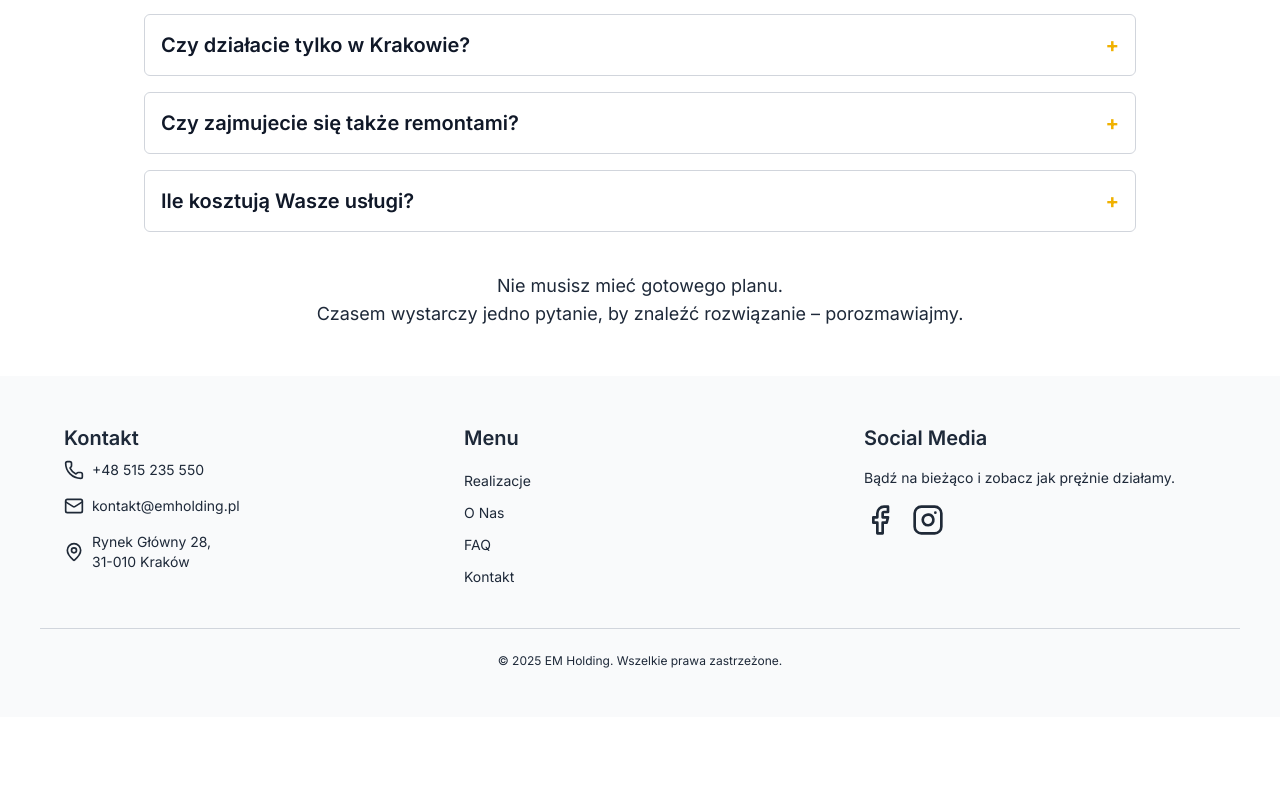
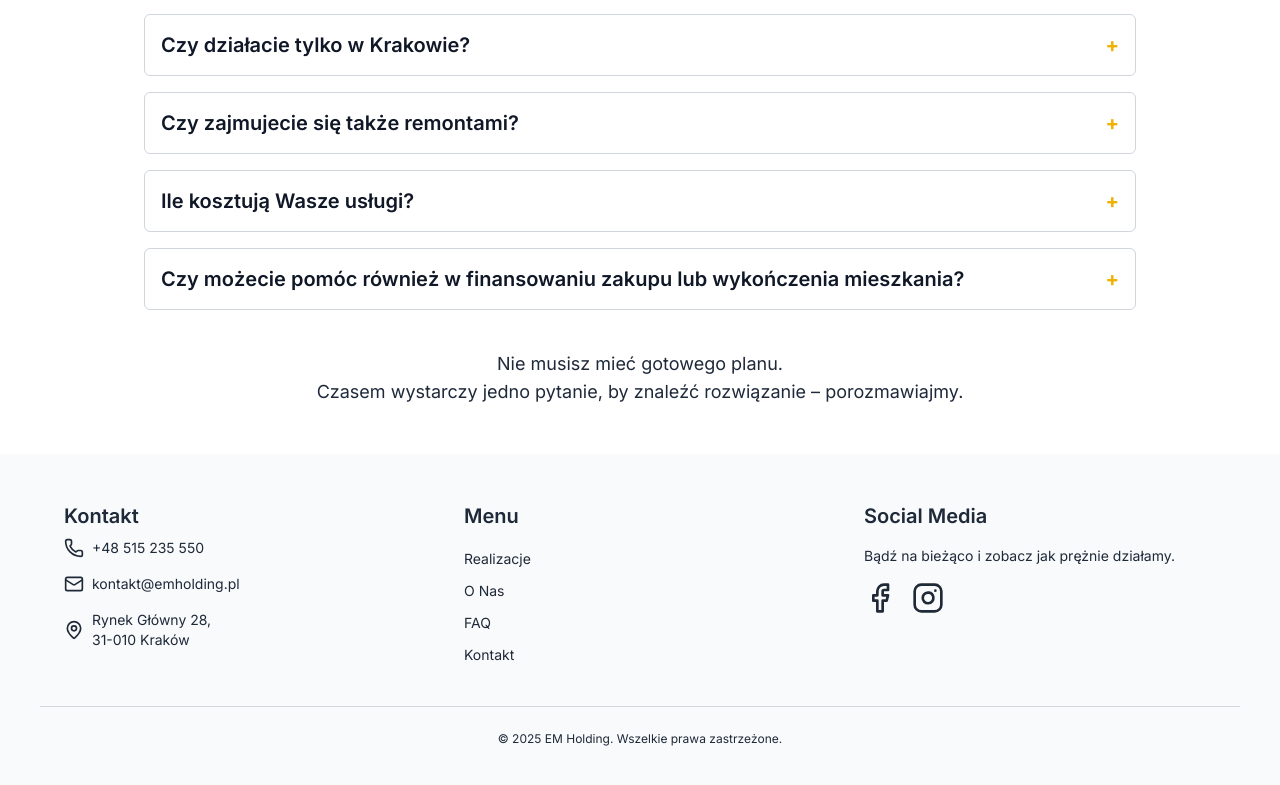
Before and after one commit to karol-wojak/real_estate_website, a React (Vite) app: page /faq in a window 1280 px wide. Shown: the part 1244-2029 px from the top of the page. Before the commit the page ends 1961 px from the top, so only its background shows below. Built offline with nearby package versions, Linux system fonts and the light colour scheme.

Commit message:
Update FAQ component: add new question and answer regarding financing options for property purchases

```diff
--- a/src/components/FAQ.jsx
+++ b/src/components/FAQ.jsx
@@ -69,6 +69,17 @@ Zawsze działamy transparentnie – już na początku jasno określamy zasady, z
 Zależy nam, aby każda złotówka wydana na współpracę z nami przyniosła realną wartość – czy to w postaci wyższej ceny sprzedaży, szybszego wynajmu, bezpiecznego zakupu czy zyskownej inwestycji.
 Nie bierzemy pieniędzy za nic – nasi klienci płacą za konkretny efekt.`,
   },
+  {
+    question: "Czy możecie pomóc również w finansowaniu zakupu lub wykończenia mieszkania?",
+    answer: `Tak – współpracujemy ze sprawdzonymi specjalistami, dzięki którym możemy zaproponować wsparcie także w zakresie:
+🏦 kredytów hipotecznych,
+🛡 ubezpieczeń,
+📐 projektowania wnętrz,
+🧰 wykończeń pod klucz.
+
+Jeśli chcesz – skoordynujemy dla Ciebie cały proces, od pomysłu po odbiór.
+U nas załatwisz wszystko w jednym miejscu – bez stresu i bez zbędnych pośredników.`,
+  },
 ];
 
 const FAQ = () => {
```
